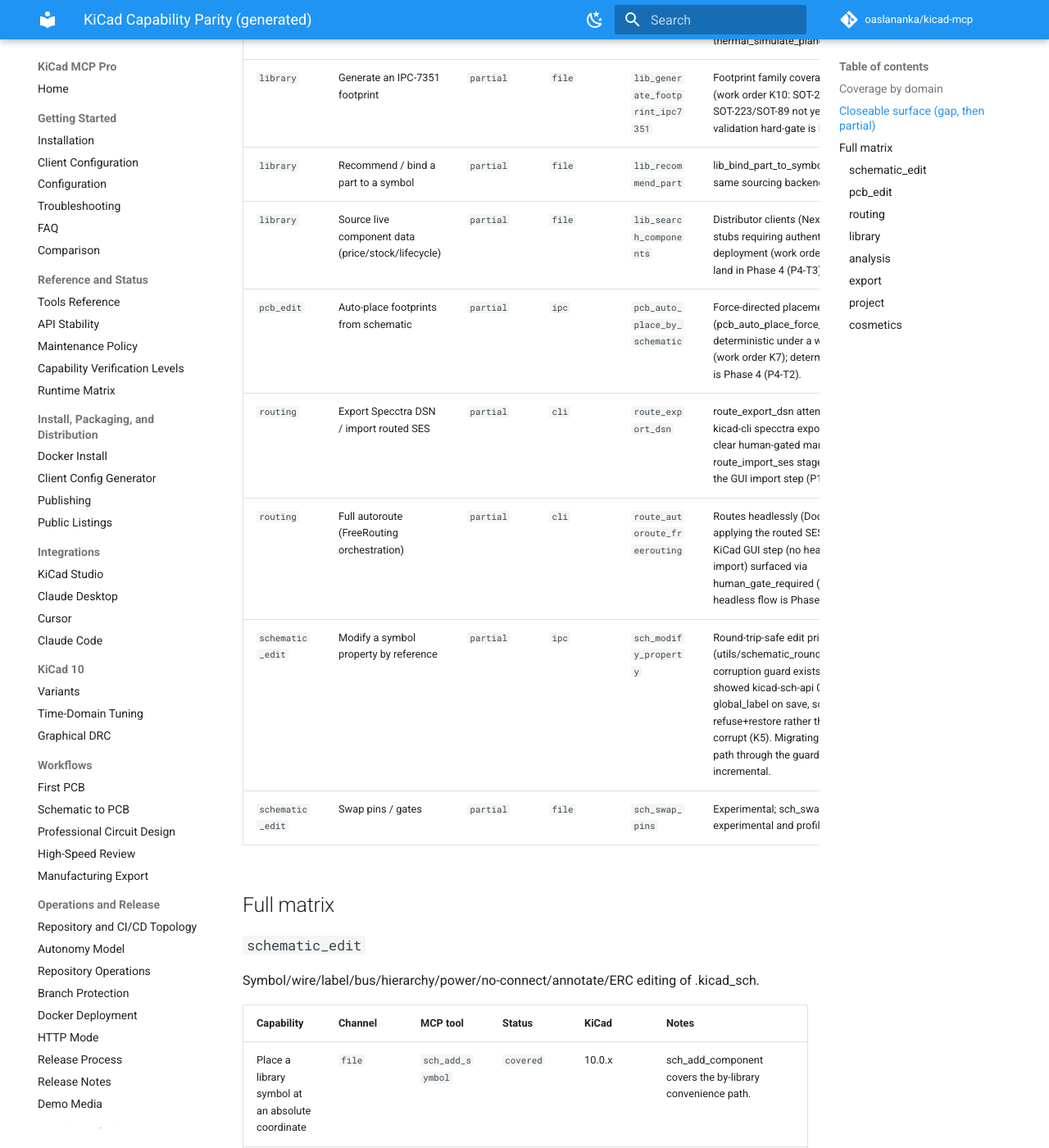
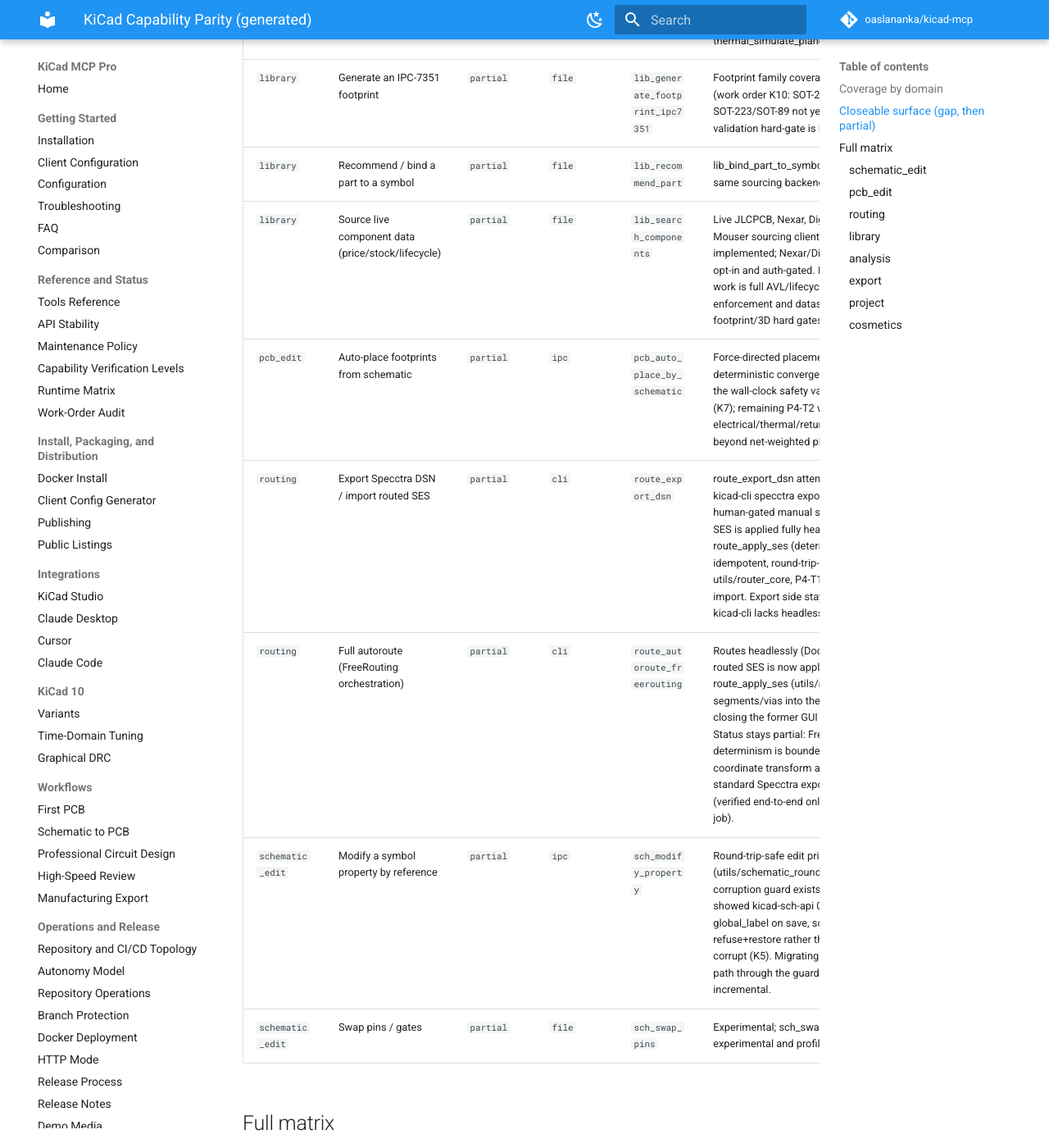
Before and after one commit to oaslananka/kicad-mcp, an MkDocs documentation site: the page built from docs/compatibility/capability-parity.generated.md, in a window 1280 px wide and 1400 px high, scrolled down 2510 px. Shown: the whole window at 82% size. Built offline with MkDocs 1.6.1 and Material for MkDocs 9.7.7, drawn with Linux system fonts in a browser that asks for light colours; comment, search, counter and statistics services are not loaded; some of the changed text lies outside the part shown.

Commit message:
chore: land in-flight work-order docs + test-point/ci fixes (#93)
* docs: add work-order audit report and refresh sourcing/parity docs

Adds the work-order audit status report and links it from the docs index and nav,
notes Mouser alongside Nexar/DigiKey as an auth-gated sourcing backend in the README,
and refreshes the capability-parity matrix wording (auth-gated dependency) plus the
route_apply_ses headless-routing notes, regenerating the parity artifacts.

* fix: prefer named live nets when collecting test-point nets

_collect_board_nets returned the IPC net list even when every net name was blank
(an unsynced/empty IPC board), hiding the file-based net names. Use the live nets
only when at least one is named, otherwise fall back to the file-parsed nets, and
fall back to the live list if file parsing fails.

* chore: disable uv cache in release metadata-sync step and tidy utils exports

Adds enable-cache: false to the release-please metadata-sync setup-uv step (the
cache is pointless for a one-shot sync and avoids stale-cache flakes), and tidies
the utils package import surface.

```diff
--- a/docs/compatibility/capability-parity.generated.md
+++ b/docs/compatibility/capability-parity.generated.md
@@ -37,10 +37,10 @@
 | `analysis` | Thermal via / copper-pour sizing | `partial` | `file` | `thermal_calculate_via_count` | thermal_check_copper_pour; first-order theta_JA / via-count rule of thumb labeled honestly via the solver seam (utils/solver_seams.thermal_method); for distributed spreading use thermal_simulate_plane_spreading. |
 | `library` | Generate an IPC-7351 footprint | `partial` | `file` | `lib_generate_footprint_ipc7351` | Footprint family coverage is limited (work order K10: SOT-23 implemented, SOT-223/SOT-89 not yet); datasheet/IPC validation hard-gate is Phase 4 (P4-T3). |
 | `library` | Recommend / bind a part to a symbol | `partial` | `file` | `lib_recommend_part` | lib_bind_part_to_symbol; depends on the same sourcing backends as above. |
-| `library` | Source live component data (price/stock/lifecycle) | `partial` | `file` | `lib_search_components` | Distributor clients (Nexar/DigiKey) are stubs requiring authenticated deployment (work order K10); real APIs land in Phase 4 (P4-T3). |
-| `pcb_edit` | Auto-place footprints from schematic | `partial` | `ipc` | `pcb_auto_place_by_schematic` | Force-directed placement (pcb_auto_place_force_directed) is non-deterministic under a wall-clock cap (work order K7); deterministic placement is Phase 4 (P4-T2). |
-| `routing` | Export Specctra DSN / import routed SES | `partial` | `cli` | `route_export_dsn` | route_export_dsn attempts headless kicad-cli specctra export, else returns a clear human-gated manual-step result; route_import_ses stages and surfaces the GUI import step (P1-T7, K1). |
-| `routing` | Full autoroute (FreeRouting orchestration) | `partial` | `cli` | `route_autoroute_freerouting` | Routes headlessly (Docker/JAR); applying the routed SES is a manual KiCad GUI step (no headless SES import) surfaced via human_gate_required (P1-T7). Full headless flow is Phase 4 (P4-T1). |
+| `library` | Source live component data (price/stock/lifecycle) | `partial` | `file` | `lib_search_components` | Live JLCPCB, Nexar, DigiKey, and Mouser sourcing clients are implemented; Nexar/DigiKey/Mouser are opt-in and auth-gated. Remaining P4-T3 work is full AVL/lifecycle policy enforcement and datasheet-grounded footprint/3D hard gates. |
+| `pcb_edit` | Auto-place footprints from schematic | `partial` | `ipc` | `pcb_auto_place_by_schematic` | Force-directed placement now stops by deterministic convergence and disables the wall-clock safety valve by default (K7); remaining P4-T2 work is deeper electrical/thermal/return-path scoring beyond net-weighted placement. |
+| `routing` | Export Specctra DSN / import routed SES | `partial` | `cli` | `route_export_dsn` | route_export_dsn attempts headless kicad-cli specctra export, else a clear human-gated manual step; the routed SES is applied fully headlessly by route_apply_ses (deterministic, idempotent, round-trip-safe via utils/router_core, P4-T1) -- no GUI import. Export side stays partial when kicad-cli lacks headless specctra export. |
+| `routing` | Full autoroute (FreeRouting orchestration) | `partial` | `cli` | `route_autoroute_freerouting` | Routes headlessly (Docker/JAR); the routed SES is now applied headlessly by route_apply_ses (utils/router_core writes segments/vias into the .kicad_pcb), closing the former GUI step (P4-T1). Status stays partial: FreeRouting's own determinism is bounded and the SES coordinate transform assumes KiCad's standard Specctra export convention (verified end-to-end only in the KiCad CI job). |
 | `schematic_edit` | Modify a symbol property by reference | `partial` | `ipc` | `sch_modify_property` | Round-trip-safe edit primitive (utils/schematic_roundtrip) with a corruption guard exists (P2-T1); testing showed kicad-sch-api 0.5.x drops global_label on save, so writes refuse+restore rather than silently corrupt (K5). Migrating each regex write path through the guarded primitive is incremental. |
 | `schematic_edit` | Swap pins / gates | `partial` | `file` | `sch_swap_pins` | Experimental; sch_swap_gates is also experimental and profile-gated. |
 
@@ -83,7 +83,7 @@
 | Add teardrops | `ipc` | `pcb_add_teardrops` | `covered` | 10.0.x |  |
 | BGA / fine-pitch fanout | `ipc` | `pcb_bga_fanout` | `covered` | 10.0.x |  |
 | Set the board outline | `ipc` | `pcb_set_board_outline` | `covered` | 10.0.x |  |
-| Auto-place footprints from schematic | `ipc` | `pcb_auto_place_by_schematic` | `partial` | 10.0.x | Force-directed placement (pcb_auto_place_force_directed) is non-deterministic under a wall-clock cap (work order K7); deterministic placement is Phase 4 (P4-T2). |
+| Auto-place footprints from schematic | `ipc` | `pcb_auto_place_by_schematic` | `partial` | 10.0.x | Force-directed placement now stops by deterministic convergence and disables the wall-clock safety valve by default (K7); remaining P4-T2 work is deeper electrical/thermal/return-path scoring beyond net-weighted placement. |
 | Run DRC and inspect violations | `cli` | `run_drc` | `covered` | 10.0.x | drc_add_exclusion / drc_validate_exclusions manage waivers. |
 | Manage design blocks / reusable groups | `file` | `pcb_block_create_from_selection` | `covered` | 10.0.x | pcb_block_list, pcb_block_place. |
 | Read / set board groups | `ipc` | `pcb_get_groups` | `covered` | 10.0.x | pcb_get_groups for inspection; pcb_group_by_function and pcb_block_* for grouping. |
@@ -100,8 +100,8 @@
 | Route a single track / pad-to-pad | `ipc` | `route_single_track` | `covered` | 10.0.x | route_from_pad_to_pad. |
 | Route a differential pair | `ipc` | `route_differential_pair` | `covered` | 10.0.x |  |
 | Tune track / diff-pair length | `file` | `route_tune_length` | `covered` | 10.0.x | tune_diff_pair_length, route_tune_time_domain, tuning-profile tools. |
-| Full autoroute (FreeRouting orchestration) | `cli` | `route_autoroute_freerouting` | `partial` | 10.0.x | Routes headlessly (Docker/JAR); applying the routed SES is a manual KiCad GUI step (no headless SES import) surfaced via human_gate_required (P1-T7). Full headless flow is Phase 4 (P4-T1). |
-| Export Specctra DSN / import routed SES | `cli` | `route_export_dsn` | `partial` | 10.0.x | route_export_dsn attempts headless kicad-cli specctra export, else returns a clear human-gated manual-step result; route_import_ses stages and surfaces the GUI import step (P1-T7, K1). |
+| Full autoroute (FreeRouting orchestration) | `cli` | `route_autoroute_freerouting` | `partial` | 10.0.x | Routes headlessly (Docker/JAR); the routed SES is now applied headlessly by route_apply_ses (utils/router_core writes segments/vias into the .kicad_pcb), closing the former GUI step (P4-T1). Status stays partial: FreeRouting's own determinism is bounded and the SES coordinate transform assumes KiCad's standard Specctra export convention (verified end-to-end only in the KiCad CI job). |
+| Export Specctra DSN / import routed SES | `cli` | `route_export_dsn` | `partial` | 10.0.x | route_export_dsn attempts headless kicad-cli specctra export, else a clear human-gated manual step; the routed SES is applied fully headlessly by route_apply_ses (deterministic, idempotent, round-trip-safe via utils/router_core, P4-T1) -- no GUI import. Export side stays partial when kicad-cli lacks headless specctra export. |
 | Set per-net-class routing rules | `file` | `route_set_net_class_rules` | `covered` | 10.0.x |  |
 | Interactive length tuning / meander drawing | `gui-only` | — | `gui-only-no-api` | 10.0.x | Interactive trace tuning UX is GUI-only; programmatic tuning is modeled by route_tune_length. |
 
@@ -116,7 +116,7 @@
 | Create a custom symbol | `file` | `lib_create_custom_symbol` | `covered` | 10.0.x | lib_generate_symbol_from_pintable for pin-table-driven generation. |
 | Generate an IPC-7351 footprint | `file` | `lib_generate_footprint_ipc7351` | `partial` | 10.0.x | Footprint family coverage is limited (work order K10: SOT-23 implemented, SOT-223/SOT-89 not yet); datasheet/IPC validation hard-gate is Phase 4 (P4-T3). |
 | Assign / manage 3D models | `file` | `lib_set_3d_model_path` | `covered` | 10.0.x | lib_bulk_assign_3d_models, lib_search_3d_models, lib_remove_3d_model. |
-| Source live component data (price/stock/lifecycle) | `file` | `lib_search_components` | `partial` | 10.0.x | Distributor clients (Nexar/DigiKey) are stubs requiring authenticated deployment (work order K10); real APIs land in Phase 4 (P4-T3). |
+| Source live component data (price/stock/lifecycle) | `file` | `lib_search_components` | `partial` | 10.0.x | Live JLCPCB, Nexar, DigiKey, and Mouser sourcing clients are implemented; Nexar/DigiKey/Mouser are opt-in and auth-gated. Remaining P4-T3 work is full AVL/lifecycle policy enforcement and datasheet-grounded footprint/3D hard gates. |
 | Recommend / bind a part to a symbol | `file` | `lib_recommend_part` | `partial` | 10.0.x | lib_bind_part_to_symbol; depends on the same sourcing backends as above. |
 
 ### `analysis`
--- a/mkdocs.yml
+++ b/mkdocs.yml
@@ -56,6 +56,7 @@
       - Maintenance Policy: maintenance-policy.md
       - Capability Verification Levels: status/capability-levels.md
       - Runtime Matrix: status/runtime-matrix.md
+      - Work-Order Audit: status/work-order-audit-2026-06-17.md
   - Install, Packaging, and Distribution:
       - Docker Install: install/docker.md
       - Client Config Generator: install/client-config-generator.md
```
Also changed, not shown: other parts of docs/compatibility/capability-parity.generated.md (+1 -1 lines), README.md (+5 -4 lines), docs/compatibility/capability-parity-matrix.yaml (+6 -6 lines), docs/index.md (+1 -0 lines), docs/status/work-order-audit-2026-06-17.md (added, +54 -0 lines), 5 other files.
